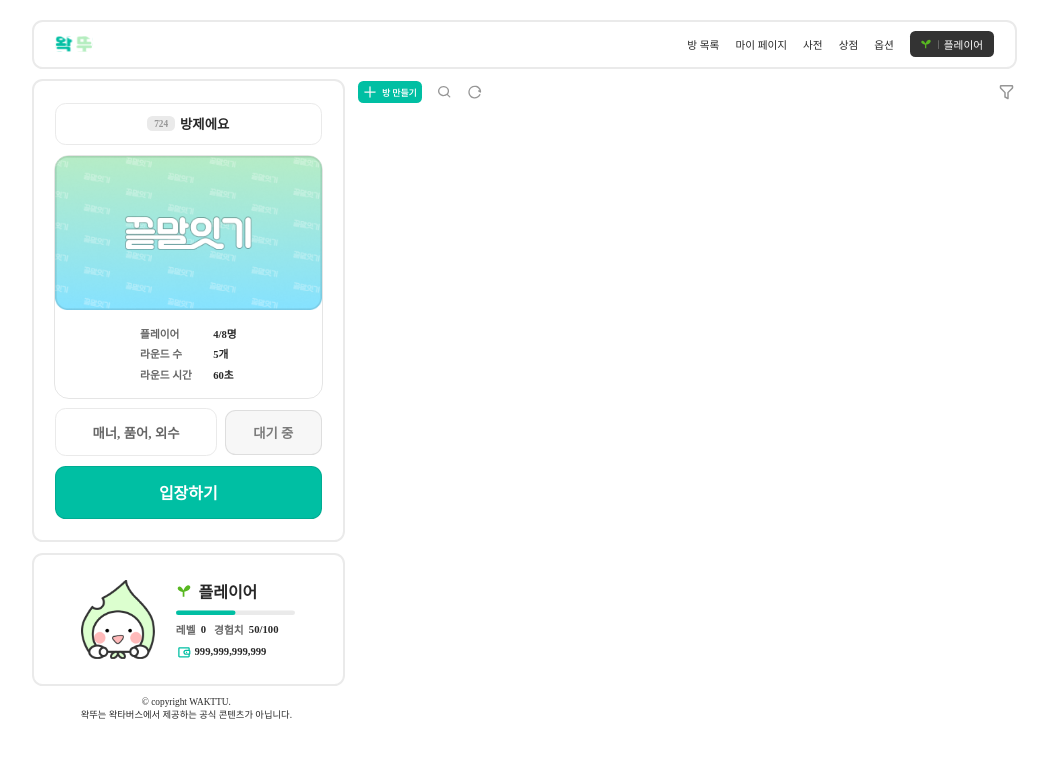
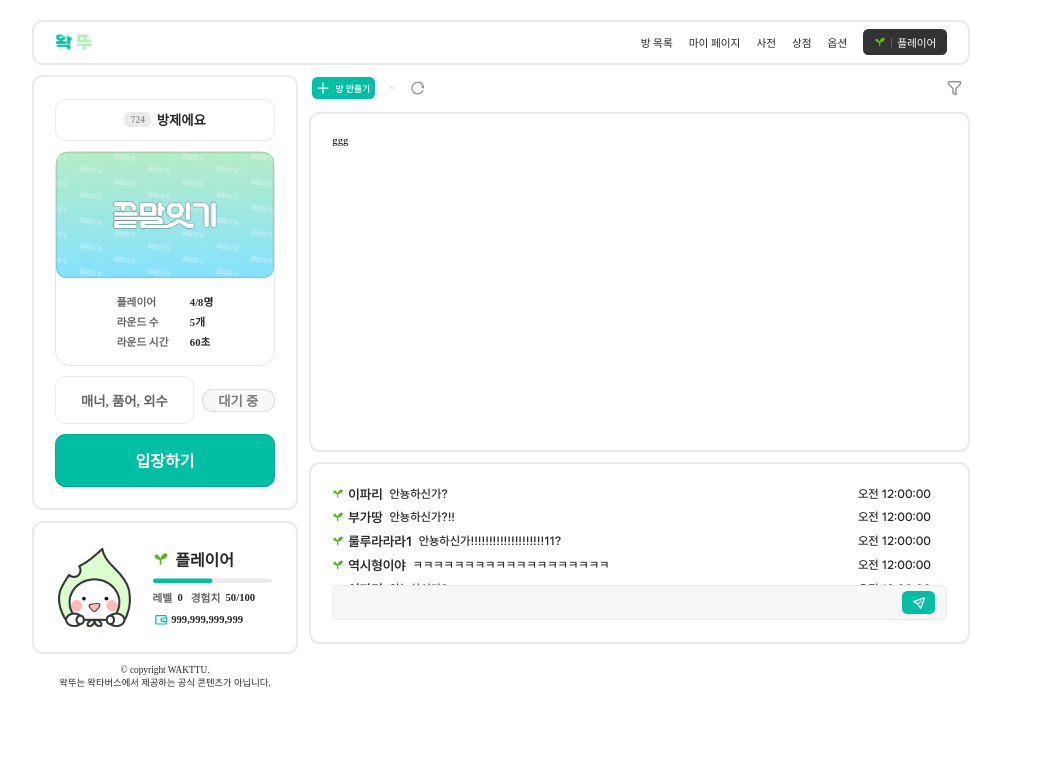
Before and after one commit to iqeq1945/wakttu_frontend, a Next.js app: page /roomlist in a window 1280 px wide. Shown: the top 758 px of the page, without its empty margins (139-1187 px from the left). Built offline with nearby package versions, Linux system fonts and the light colour scheme.

Commit message:
design : box-sizing -> border-box;

```diff
--- a/src/components/index.ts
+++ b/src/components/index.ts
@@ -19,3 +19,4 @@ export { default as PlayerList } from "./room/PlayerList";
 export { default as RoomDesc } from "./roomList/RoomDesc";
 export { default as PlayerInfo } from "./roomList/PlayerInfo";
 export { default as GameNav } from "./roomList/GameNav";
+export { default as List } from "./roomList/List";
--- /dev/null
+++ b/src/components/roomList/List.tsx
@@ -0,0 +1,11 @@
+import { CList } from "@/styles/roomList/List";
+
+const List = () => {
+  return (
+    <CList>
+      <div>ggg</div>
+    </CList>
+  );
+};
+
+export default List;
--- a/src/pages/roomlist/index.tsx
+++ b/src/pages/roomlist/index.tsx
@@ -1,6 +1,18 @@
-import { Header, RoomDesc, PlayerInfo, GameNav } from '@/components';
-import { Container } from '@/styles/common/Layout';
-import { WrapRoomList, LeftWrapper, RightWrapper, Copyright } from '@/styles/roomList/RoomList';
+import {
+  Header,
+  RoomDesc,
+  PlayerInfo,
+  GameNav,
+  List,
+  ChatBox,
+} from "@/components";
+import { Container } from "@/styles/common/Layout";
+import {
+  WrapRoomList,
+  LeftWrapper,
+  RightWrapper,
+  Copyright,
+} from "@/styles/roomList/RoomList";
 
 const RoomList = () => {
   return (
@@ -18,6 +30,8 @@ const RoomList = () => {
         </LeftWrapper>
         <RightWrapper>
           <GameNav />
+          <List />
+          <ChatBox />
         </RightWrapper>
       </WrapRoomList>
     </Container>
--- a/src/styles/GlobalStyle.ts
+++ b/src/styles/GlobalStyle.ts
@@ -1,5 +1,5 @@
-import { createGlobalStyle } from 'styled-components';
-import { COLORS } from './theme';
+import { createGlobalStyle } from "styled-components";
+import { COLORS } from "./theme";
 
 export const GlobalStyle = createGlobalStyle`
   @font-face {
@@ -70,6 +70,10 @@ export const GlobalStyle = createGlobalStyle`
     src:
       local('WantedSans-ExtraBlack'),
       url('/media/WantedSans-ExtraBlack.woff2') format('woff2');
+  }
+
+  *{
+    box-sizing: border-box;
   }
 
   #__next,
--- a/src/styles/common/Chat.ts
+++ b/src/styles/common/Chat.ts
@@ -7,7 +7,7 @@ const CChat = styled.div`
   justify-content: center;
   align-items: flex-start;
   padding: 2rem;
-  width: 57.8rem;
+  width: 62rem;
   height: 17rem;
 
   border-radius: 1rem;
--- a/src/styles/room/PlayerList.ts
+++ b/src/styles/room/PlayerList.ts
@@ -6,7 +6,7 @@ const CPlayerList = styled.article`
   align-items: flex-start;
   align-self: stretch;
 
-  width: 57.8rem;
+  width: 62rem;
   padding: 2rem;
   border-radius: 1rem;
   border: 2px solid ${COLORS["gray-4"]};
--- /dev/null
+++ b/src/styles/roomList/List.ts
@@ -0,0 +1,37 @@
+import styled from "styled-components";
+import { COLORS } from "../theme";
+
+const CList = styled.div`
+  display: flex;
+  flex-direction: column;
+  align-items: flex-start;
+
+  width: 62rem;
+  height: 31.875rem;
+  padding: 2rem;
+
+  background: ${COLORS.bg};
+  border-radius: 1rem;
+  border: 2px solid ${COLORS["gray-4"]};
+
+  overflow-y: scroll;
+
+  &::-webkit-scrollbar {
+    width: 6px;
+  }
+
+  &::-webkit-scrollbar-thumb {
+    background: ${COLORS["gray-4"]};
+    border-radius: 10px;
+  }
+
+  &::-webkit-scrollbar-track {
+    background: transparent;
+    box-shadow: inset 0 0 5px ${COLORS["gray-3"]};
+    border-radius: 4px;
+    border-left: 1.5px solid transparent;
+    border-right: 1.5px solid transparent;
+  }
+`;
+
+export { CList };
```
